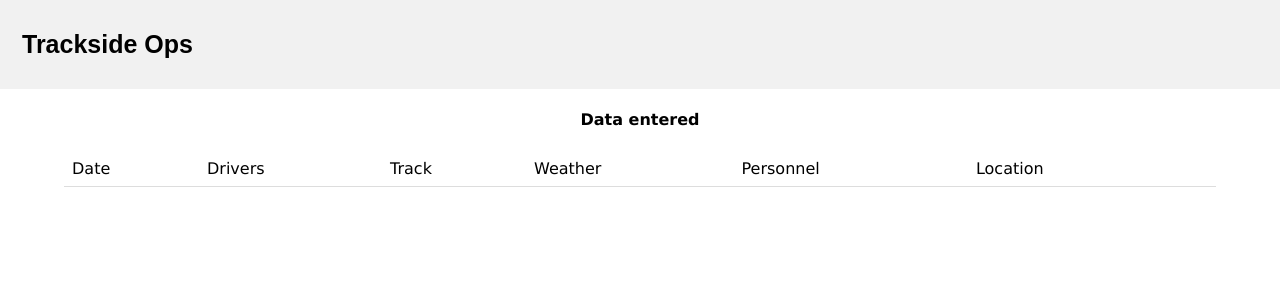
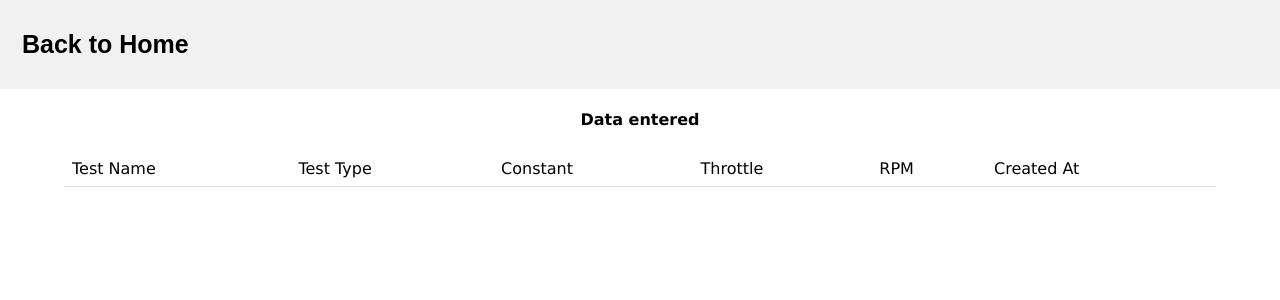
Before and after one commit to gopher-motorsports/dyno-ops, a Django app: page /view_data in a window 1280 px wide. Shown: the top 300 px of the page. Run offline with Django 3.2, Linux system fonts and the light colour scheme; data that the repository does not hold is empty; parts of the project's set-up code (start-up, migrations or seed data) failed here and were passed over.

Commit message:
view data from db

```diff
--- a/data_entry/templates/data_entry/viewdata.html
+++ b/data_entry/templates/data_entry/viewdata.html
@@ -3,51 +3,38 @@
 <html>
 <head>
     <meta charset='utf-8'>
-    <title>Trackside Ops- View Data</title>
+    <title>Dyno- View Data</title>
     <meta name='viewport' content='width=device-width, initial-scale=1'>
     <link rel="stylesheet" href="{% static '/css/view_data.css' %}">
     <script src='main.js'></script>
 </head>
 <body>
     <div class="header">
-        <a href="{% url 'home' %}" class="logo">Trackside Ops</a>
+        <a href="{% url 'home' %}" class="logo">Back to Home</a>
     </div>
     <div class="container" align="center">
         <h4>Data entered</h4>
         <table width="75%">
             <tr>
-                <td>Date</td>
-                <td>Drivers</td>
-                <td>Track</td>
-                <td>Weather</td>
-                <td>Personnel</td>
-                <td>Location</td>
-                <td></td>
+                <td>Test Name</td>
+                <td>Test Type</td>
+                <td>Constant</td>
+                <td>Throttle</td>
+                <td>RPM</td>
+                <td>Created At</td>
             </tr>
             {% for entry in entries %}
                 <tr>
-                    <td>{{entry.created_at}}</td>
-                    <td>{{entry.driver}}</td>
-                    <td>{{entry.track}}</td>
-                    <td>{{entry.weather}}</td>
-                    <td>{{entry.personnel}}</td>
-                    <td>{{entry.location}}</td>
-                    <td>
-                        <div class='btns'>
-                            <form action="{%url 'collectdata' %}" method="post">
-                                {% csrf_token %}
-                                <input type ="text" name="entry_id" style="display: none;" value={{entry.id}}>
-                                <input type ="text" name="method" style="display: none;" value="load">
-                                <input type=image class="btn-edit" src="{% static '/images/edit.png' %}">
-                            </form>
-                            <form action="{%url 'view_data' %}" method="post">
-                                {% csrf_token %}
-                                <input type ="text" name="entry_id" style="display: none;" value={{entry.id}}>
-                                <input type ="text" name="method" style="display: none;" value="delete">
-                                <input type=image class="btn-delete" src="{% static '/images/delete.png' %}">
-                            </form>
-                        </div>
-                    </td>
+                    <td>{{entry.name}}</td>
+                    <td>{{entry.test}}</td>
+                    {% if entry.constant %}
+                        <td>Throttle</td>
+                    {% else %}
+                        <td>RPM</td>
+                    {% endif %}
+                    <td>{{entry.throttle}}</td>
+                    <td>{{entry.rpm}}</td>
+                    <td>{{entry.date}}</td>
                 </tr>
             {% endfor %}
         </table>
```
